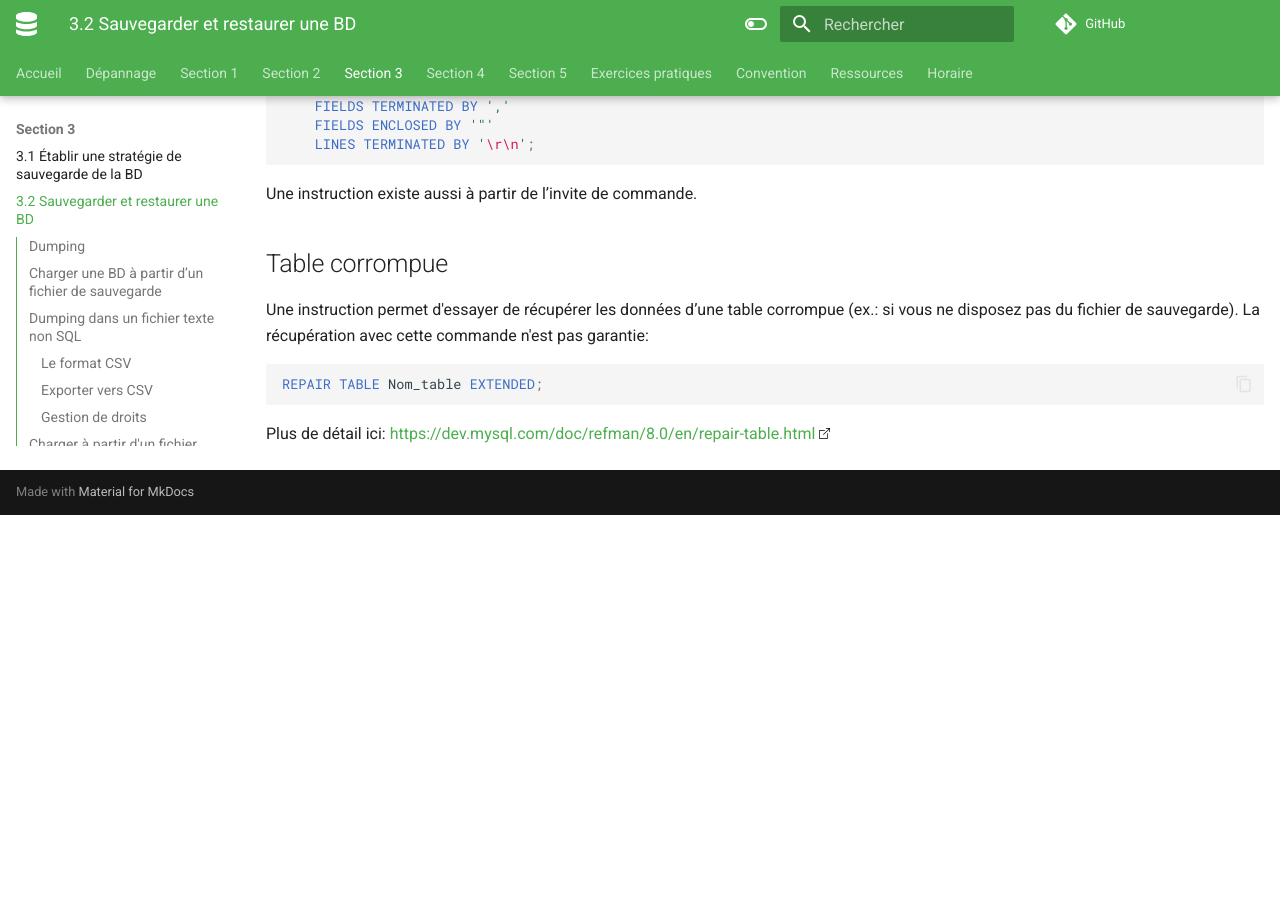
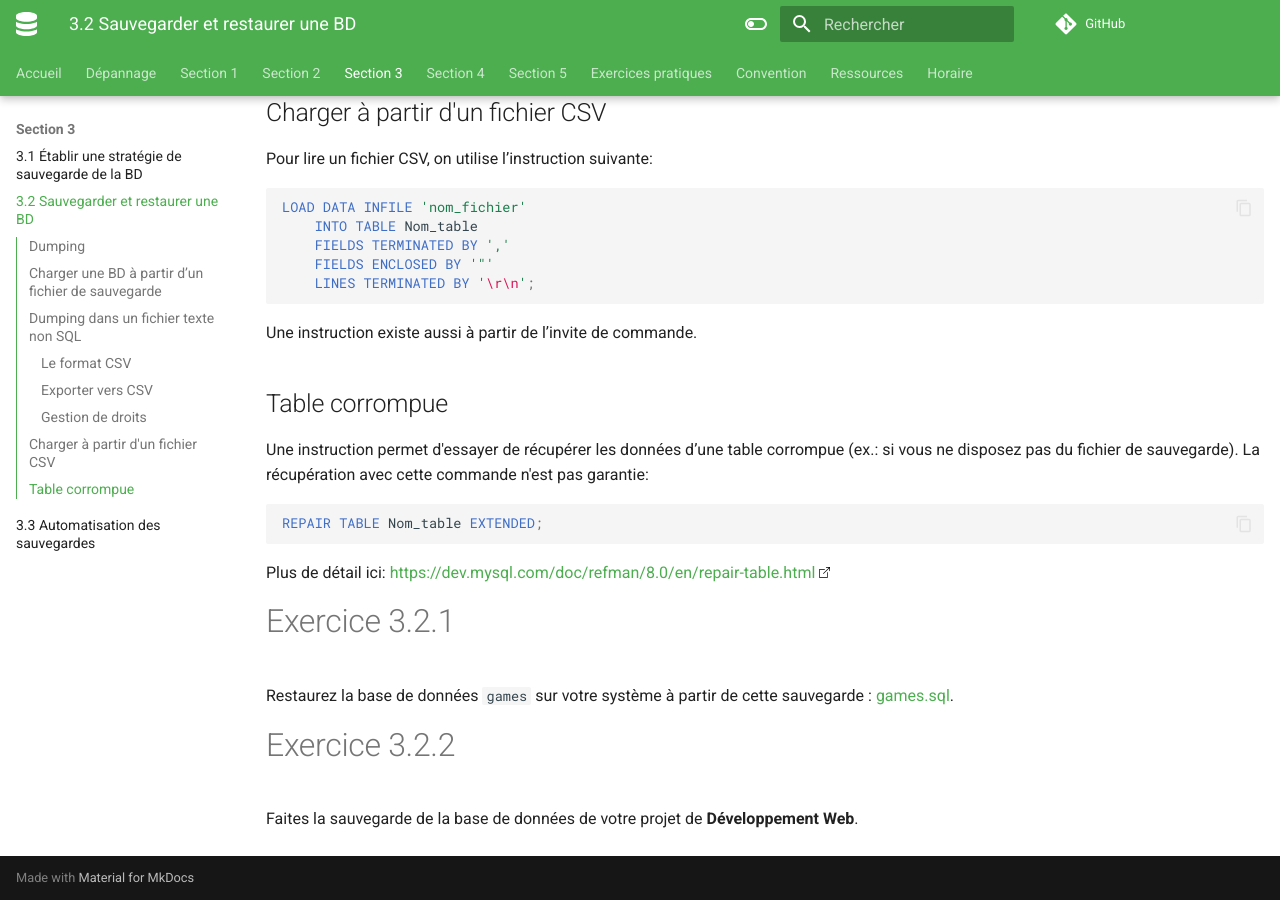
Before and after one commit to cegepvictoetienne/bd1, an MkDocs documentation site: the page built from docs/notes_de_cours/section_3.2.md, in a window 1280 px wide and 900 px high, scrolled down 2754 px. Built offline with MkDocs 1.6.1 and Material for MkDocs 9.7.7, drawn with Linux system fonts in a browser that asks for light colours; comment, search, counter and statistics services are not loaded; before the commit the page ends 3269 px from its top, so only the background shows below that; some of the changed text lies outside the part shown.

Commit message:
ajout exercice sauvegarde

````diff
--- a/docs/notes_de_cours/section_3.2.md
+++ b/docs/notes_de_cours/section_3.2.md
@@ -42,8 +42,14 @@ Pour charger (donc restaurer) la BD, c’est simple : il suffit d’exécuter le
 
 Soit à travers Workbench ou avec l'invite de commandes :
 
+**Créez la bd en premier**
+```sql
+CREATE DATABASE nomdb;
+```
+
+Ensuite, lancez la commande :
 ```console
-mysql < fichier.sql
+mysql nomdb < fichier.sql
 ```
 
 ## Dumping dans un fichier texte non SQL
@@ -134,3 +140,12 @@ REPAIR TABLE Nom_table EXTENDED;
 ```
 
 Plus de détail ici: [https://dev.mysql.com/doc/refman/8.0/en/repair-table.html](https://dev.mysql.com/doc/refman/8.0/en/repair-table.html)
+
+
+# Exercice 3.2.1
+
+Restaurez la base de données `games` sur votre système à partir de cette sauvegarde : [games.sql](../assets/cours/games.sql).
+
+# Exercice 3.2.2
+
+Faites la sauvegarde de la base de données de votre projet de **Développement Web**.
````
Also changed, not shown: 1 other file.
